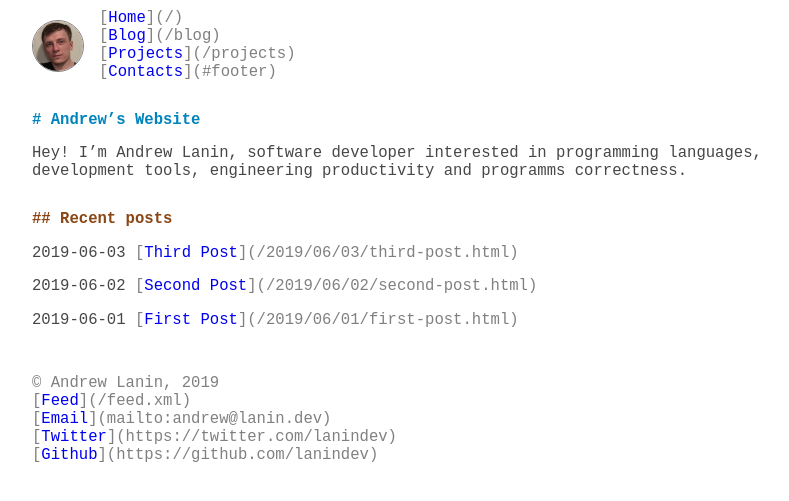
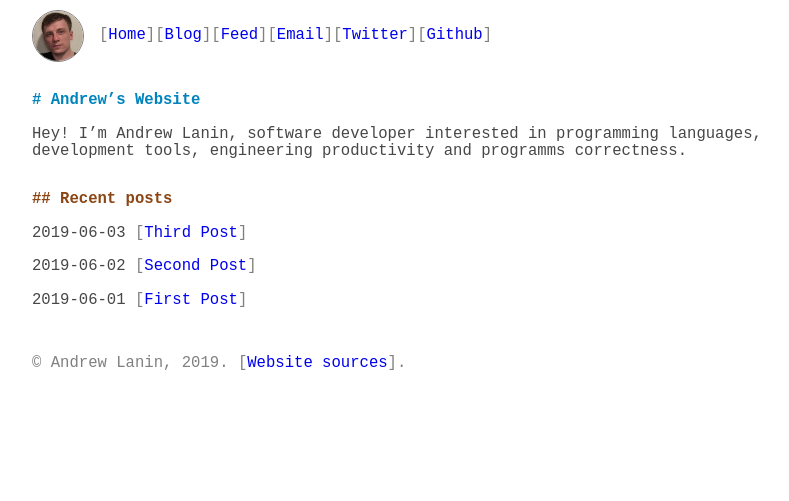
Before and after one commit to andrewlanin/lanin.dev, a Jekyll site: the page built from b/index.md, in a window 1280 px wide. Shown: the top 501 px of the page, without its empty margins (188-977 px from the left). Built offline with Jekyll 4.4.1, drawn with Linux system fonts in a browser that asks for light colours.

Commit message:
Polish index, add blog page.

```diff
--- a/_includes/base.css
+++ b/_includes/base.css
@@ -25,20 +25,11 @@ nav .avatar {
 
 nav .links {
   display: flex;
-  flex-direction: column;
+  flex-direction: row;
   flex-wrap: wrap;
-}
-
-nav .link {
-  display: block;
-  /* margin-right: 15px; */
 }
 
 footer {
   padding-top: 30px;
   color: gray;
 }
-
-footer a {
-  display: block;
-}
--- a/_includes/markdown.css
+++ b/_includes/markdown.css
@@ -19,4 +19,4 @@ strong::before, strong::after { content: '**'; color: gray; }
 
 a { text-decoration: none; }
 a::before { content: '['; color: gray; }
-a::after { content: '](' attr(href) ')'; color: gray; }
+a::after { content: ']'; color: gray; }
--- a/_layouts/base.html
+++ b/_layouts/base.html
@@ -13,19 +13,17 @@
     <nav>
       <img class="avatar" src="/assets/avatar.jpg" />
       <div class="links">
-        <a class="link" href="/">Home</a>
-        <a class="link" href="/blog">Blog</a>
-        <a class="link" href="/projects">Projects</a>
-        <a class="link" href="#footer">Contacts</a>
+        <a href="/">Home</a>
+        <a href="/blog/">Blog</a>
+        <a href="/feed.xml">Feed</i></a>
+        <a href="mailto:andrew@lanin.dev">Email</a>
+        <a href="https://twitter.com/lanindev">Twitter</a>
+        <a href="https://github.com/lanindev">Github</a>
       </div>
     </nav>
     {{ content }}
     <footer id="footer">
-      © Andrew Lanin, 2019
-      <a class="link" href="/feed.xml">Feed</i></a>
-      <a class="link" href="mailto:andrew@lanin.dev">Email</a>
-      <a class="link" href="https://twitter.com/lanindev">Twitter</a>
-      <a class="link" href="https://github.com/lanindev">Github</a>
+      © Andrew Lanin, 2019. <a href="https://github.com/lanindev/lanin.dev">Website sources</a>.
     </footer>
 </body>
 </html>
--- a/b/index.md
+++ b/b/index.md
@@ -7,9 +7,8 @@ title: Andrew Lanin
 
 Hey! I'm Andrew Lanin, software developer interested in programming languages, development tools, engineering productivity and programms correctness.
 
-
 ## Recent posts
 
-{% for post in site.posts %}
+{% for post in site.posts limit: 5 %}
 {{ post.date | date: '%Y-%m-%d' }} [{{ post.title }}]({{ post.url }})
 {% endfor %}
```
Also changed, not shown: blog/index.md (added, +12 -0 lines).
